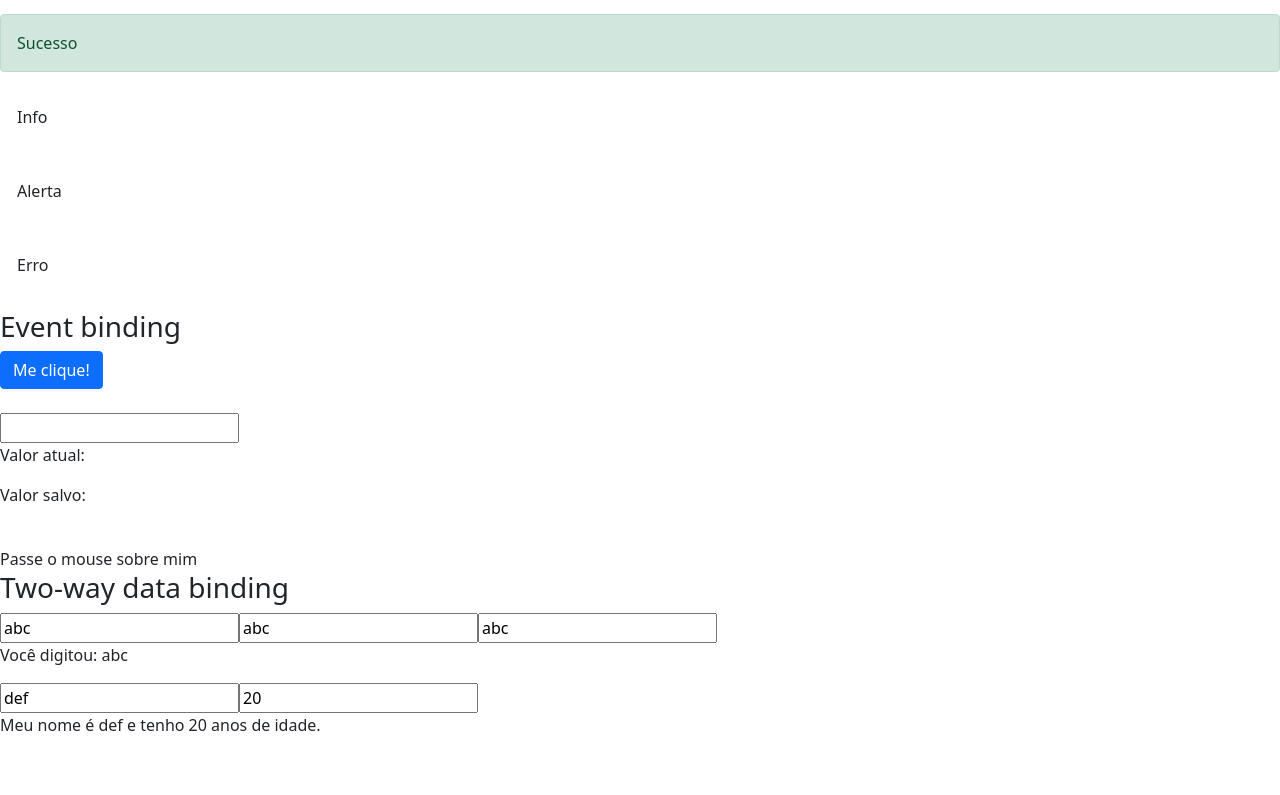
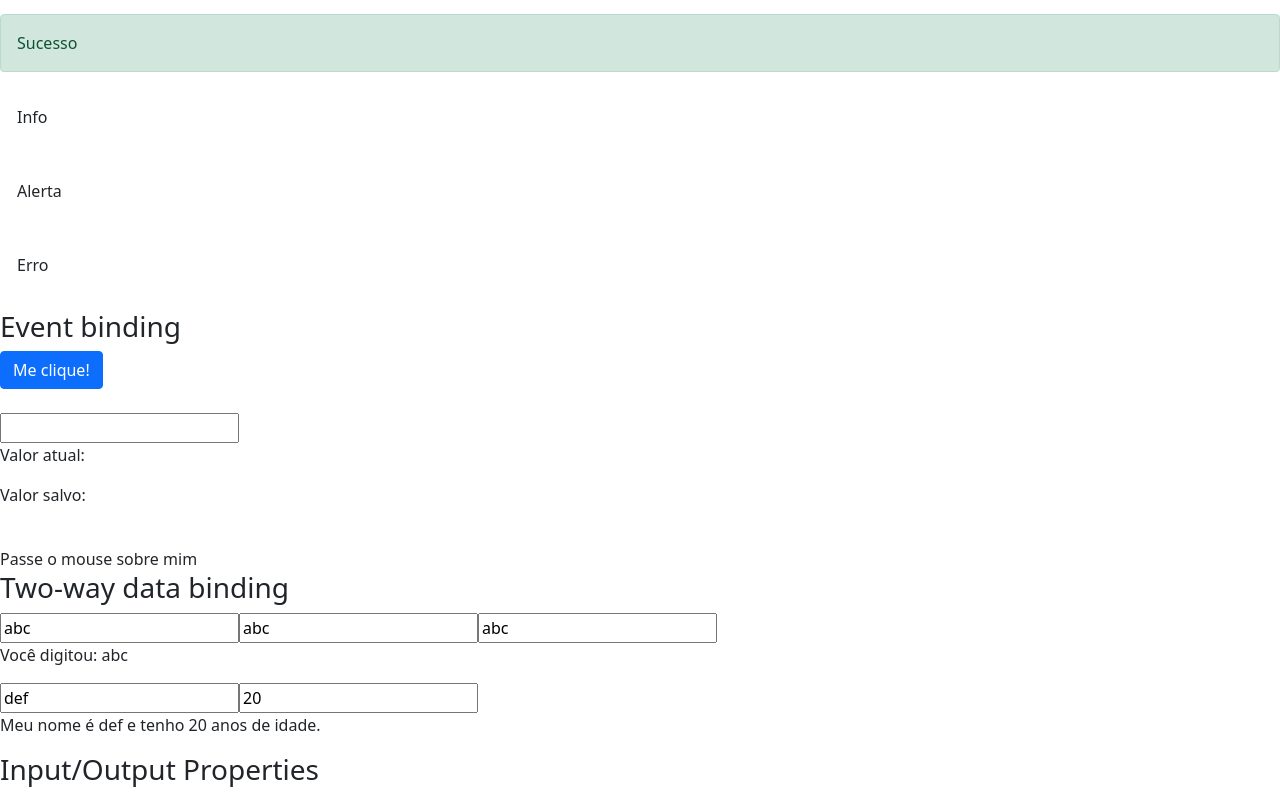
Before and after one commit to Luaoliver/curso-angular, an Angular app in the folder data-binding/: page / in a window 1280 px wide. Shown: the part 695-1490 px from the top of the page. Before the commit the page ends 1448 px from the top, so only its background shows below. Built offline with nearby package versions, Linux system fonts and the light colour scheme.

Commit message:
preparing the place

```diff
--- a/data-binding/src/app/app.module.ts
+++ b/data-binding/src/app/app.module.ts
@@ -6,11 +6,13 @@
 import { DataBindingComponent } from './data-binding/data-binding.component';
 import { FormsModule } from '@angular/forms';
 import { MeuFormModule } from './meu-form/meu-form.module';
+import { InputPropertyComponent } from './input-property/input-property.component';
 
 @NgModule({
   declarations: [
     AppComponent,
-    DataBindingComponent
+    DataBindingComponent,
+    InputPropertyComponent
   ],
   imports: [
     BrowserModule,
--- a/data-binding/src/app/data-binding/data-binding.component.html
+++ b/data-binding/src/app/data-binding/data-binding.component.html
@@ -107,3 +107,9 @@
 </section>
 
 <app-meu-form></app-meu-form>
+
+<section class="input-output-properties">
+  <article>
+    <h3>Input/Output Properties</h3>
+  </article>
+</section>
--- /dev/null
+++ b/data-binding/src/app/input-property/input-property.component.html
@@ -0,0 +1 @@
+<p>input-property works!</p>
--- /dev/null
+++ b/data-binding/src/app/input-property/input-property.component.ts
@@ -0,0 +1,15 @@
+import { Component, OnInit } from '@angular/core';
+
+@Component({
+  selector: 'app-curso',
+  templateUrl: './input-property.component.html',
+  styleUrls: ['./input-property.component.css']
+})
+export class InputPropertyComponent implements OnInit {
+
+  constructor() { }
+
+  ngOnInit(): void {
+  }
+
+}
```
Also changed, not shown: data-binding/src/app/input-property/input-property.component.css (added), 1 other file (tests, documents, lock files or other folders).
